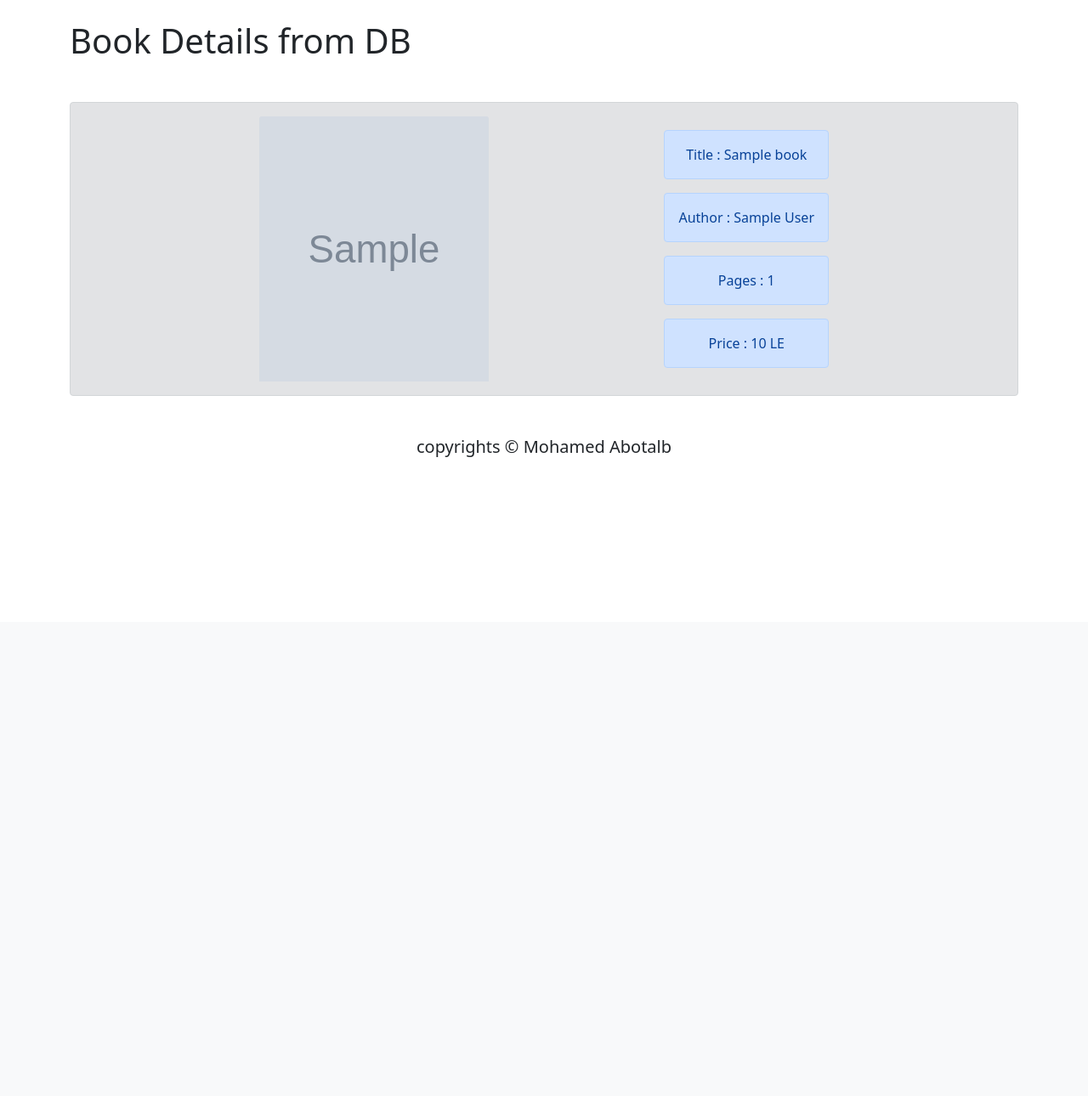
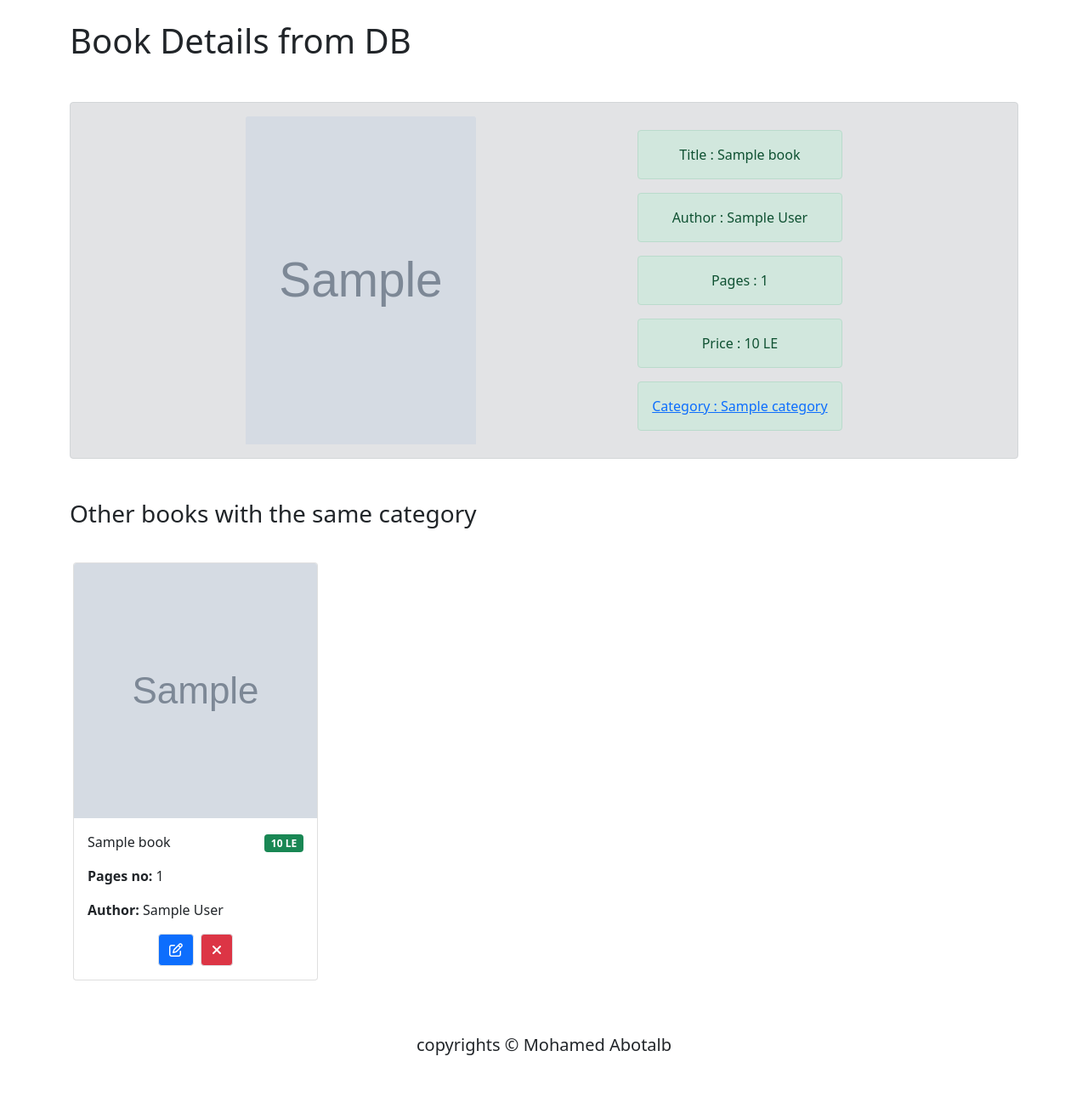
Before and after one commit to MohamedAbotalb/Django_Book_Store, a Django app: page /books/1/ in a window 1280 px wide. Shown: the part 68-1358 px from the top of the page at 85% size. Before the commit the page ends 606 px from the top, so only its background shows below. Run offline with Django 5.2, Linux system fonts and the light colour scheme; tables that the repository leaves empty hold one stand-in row (values such as "Sample post"); grey boxes marked "Sample" are stand-in pictures.

Commit message:
Add books and category show details functionality

```diff
--- a/book_store/books/templates/books/crud/show.html
+++ b/book_store/books/templates/books/crud/show.html
@@ -10,32 +10,84 @@
 
 {% block content %}
 
+<style>
+    .card:hover {
+        border: 1px solid orange;
+    }
+</style>
+
 <h1 class="my-4">Book Details from DB</h1>
 <div class="alert alert-secondary text-center d-flex justify-content-evenly my-5">
-    <img src="{{book.image_url}}" alt="..." class="card-img-top" style="width: 25%"/>
+    <img alt="..." class="card-img-top" src="{{book.image_url}}" style="width: 25%"/>
     <div class="d-flex flex-column justify-content-between pt-3">
-        <p class="alert alert-primary">Title : {{ book.title }}</p>
-        <p class="alert alert-primary">Author : {{ book.author }}</p>
-        <p class="alert alert-primary">Pages : {{ book.pages }}</p>
-        <p class="alert alert-primary">Price : {{ book.price }} LE</p>
+        <p class="alert alert-success">Title : {{ book.title }}</p>
+        <p class="alert alert-success">Author : {{ book.author }}</p>
+        <p class="alert alert-success">Pages : {{ book.pages }}</p>
+        <p class="alert alert-success">Price : {{ book.price }} LE</p>
+        <p class="alert alert-success"><a href="{{ book.category.show_url }}">Category : {{ book.category }}</a></p>
     </div>
 </div>
 
-<!--<div class="card m-2 p-0" style="width: 18rem;">-->
-<!--    <img alt="..." class="card-img-top" src="" width="100">-->
-<!--    <div class="card-body">-->
-<!--        <div class="d-flex justify-content-between align-items-baseline">-->
-<!--            <p> {{book.title}}</p>-->
-<!--            <p class="badge bg-primary">{{book.price}} LE</p>-->
-<!--        </div>-->
-<!--        <div class="row">-->
-<!--            <p><strong>Pages no: </strong>{{book.pages}} </p>-->
-<!--            <p><strong>Author: </strong> {{book.author}}</p>-->
-<!--        </div>-->
-<!--        <div class="d-flex justify-content-center gap-2">-->
-<!--            <button class="btn btn-primary border" type="submit"><i class="fa-regular fa-pen-to-square"></i></button>-->
-<!--            <button class="btn btn-danger border" type="submit"><i class=" fa-solid fa-xmark"></i></button>-->
-<!--        </div>-->
-<!--    </div>-->
-<!--</div>-->
+{% if book.category.books.all %}
+
+<h3 class="my-4">Other books with the same category</h3>
+<div class="row">
+    {% for book in book.category.books.all %}
+    <div class="card m-3 col-3 p-0" style="width: 18rem;">
+        <a href="{{ book.show_url }}">
+            <img alt="..." class="card-img-top" src="{{book.image_url}}"
+                 style=" height: 300px">
+        </a>
+        <div class="card-body">
+            <div class="d-flex justify-content-between align-items-baseline">
+                <p> {{book.title}}</p>
+                <p class="badge bg-success">{{book.price}} LE</p>
+            </div>
+            <div class="row">
+                <p><strong>Pages no: </strong>{{book.pages}} </p>
+                <p><strong>Author: </strong> {{book.author}}</p>
+            </div>
+            <div class="d-flex justify-content-center gap-2">
+                <!--                <a class="btn btn-primary border" href="{{ book.update_url  }}"><i-->
+                <!--                        class="fa-regular fa-pen-to-square"></i></a>-->
+                <a class="btn btn-primary border" href="{{ book.update_forms_url  }}"><i
+                        class="fa-regular fa-pen-to-square"></i></a>
+                <a class="btn btn-danger border delete-book" data-bs-target="#deleteModal{{ book.id }}"
+                   data-bs-toggle="modal">
+                    <i class=" fa-solid fa-xmark"></i>
+                </a>
+            </div>
+        </div>
+    </div>
+
+    <!-- Delete Modal -->
+    <div aria-hidden="true" aria-labelledby="deleteModalLabel" class="modal fade" id="deleteModal{{ book.id }}"
+         role="dialog" tabindex="-1">
+        <div class="modal-dialog" role="document">
+            <div class="modal-content">
+                <div class="modal-header">
+                    <h5 class="modal-title" id="deleteModalLabel">Confirm Delete</h5>
+                    <button aria-label="Close" class="close" data-bs-dismiss="modal" type="button">
+                        <span aria-hidden="true">&times;</span>
+                    </button>
+                </div>
+                <div class="modal-body">
+                    Are you sure you want to delete "{{ book.title }}"?
+                </div>
+                <div class="modal-footer">
+                    <form action="{{ book.delete_url }}" id="delete-book-form-{{ book.id }}" method="post">
+                        {% csrf_token %}
+                        <button class="btn btn-secondary" data-bs-dismiss="modal" type="button">Cancel</button>
+                        <button class="btn btn-danger" type="submit">Delete</button>
+                    </form>
+                </div>
+            </div>
+        </div>
+    </div>
+    <!-- End Delete Modal -->
+
+    {% endfor %}
+</div>
+{% endif %}
+
 {% endblock%}
```
Also changed, not shown: book_store/category/templates/category/show.html (+63 -2 lines).
